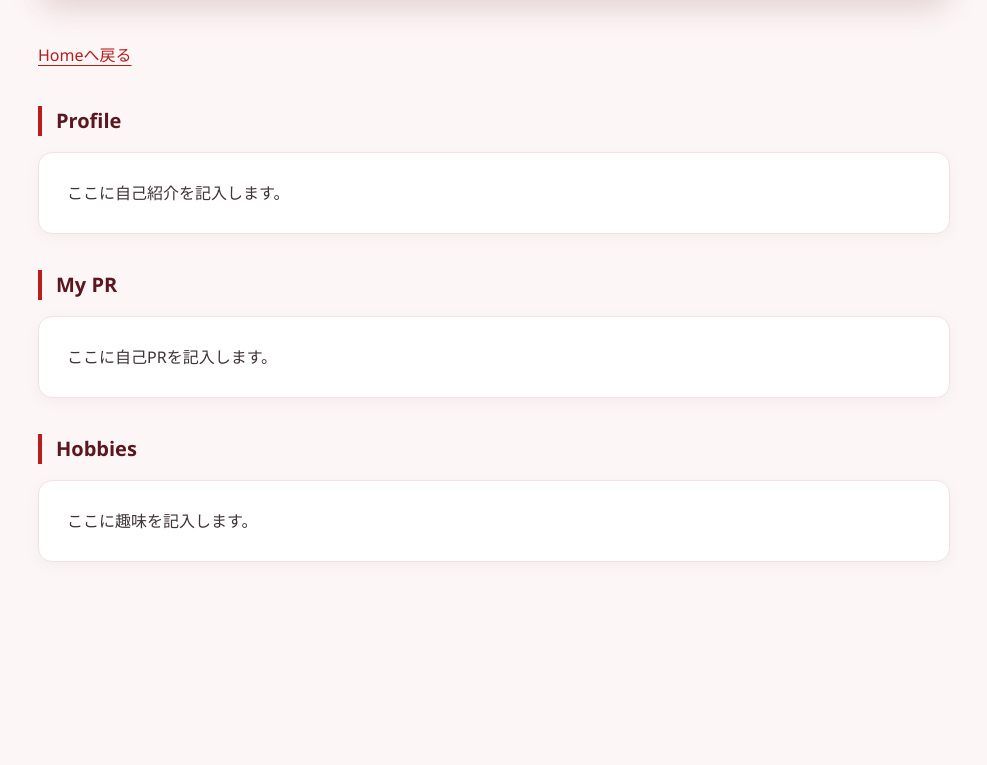
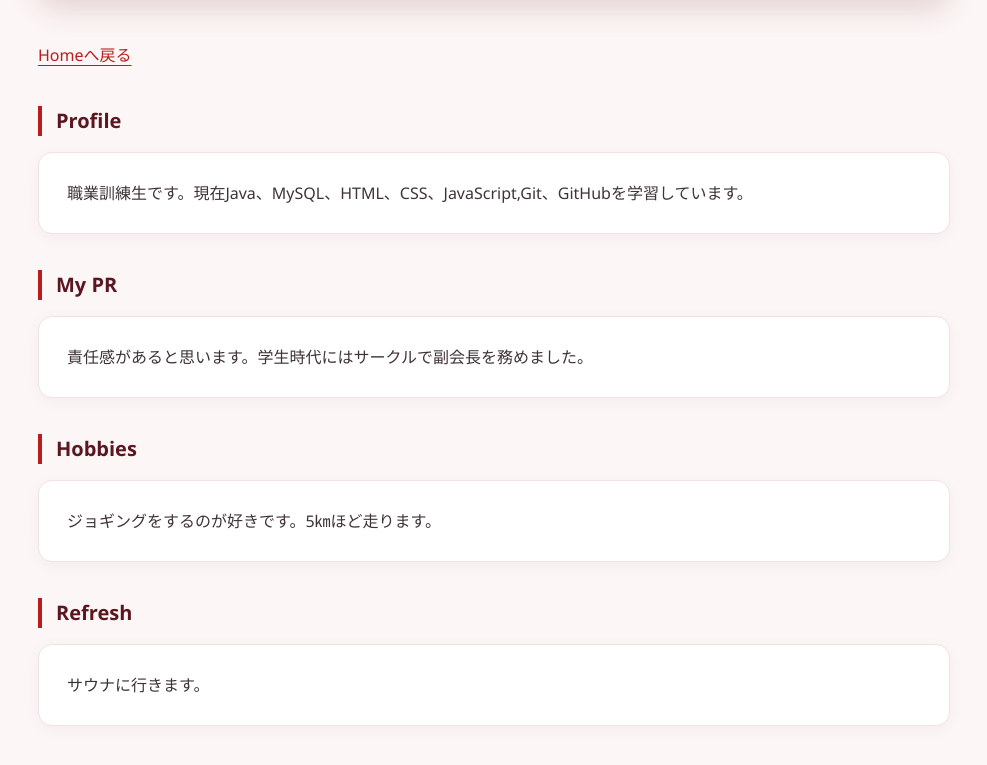
Before and after one commit to abe-sh1/abe-sh1.github.io, a plain HTML site: page Aboutme.html in a window 1280 px wide. Shown: the part 219-984 px from the top of the page, without its empty margins (146-1133 px from the left). Before the commit the page ends 861 px from the top, so only its background shows below. Drawn offline with Linux system fonts and the light colour scheme.

Commit message:
content: Aboutmeの充実

```diff
--- a/Aboutme.html
+++ b/Aboutme.html
@@ -18,17 +18,22 @@
 	<main>
 		<section>
 			<h2>Profile</h2>
-			<p>ここに自己紹介を記入します。</p>
+			<p>職業訓練生です。現在Java、MySQL、HTML、CSS、JavaScript,Git、GitHubを学習しています。<br>
+
+			</p>
 		</section>
 		<section>
 			<h2>My PR</h2>
-			<p>ここに自己PRを記入します。</p>
+			<p>責任感があると思います。学生時代にはサークルで副会長を務めました。</p>
 		</section>
 		<section>
 			<h2>Hobbies</h2>
-			<p>ここに趣味を記入します。</p>
+			<p>ジョギングをするのが好きです。5㎞ほど走ります。</p>
 		</section>
-
+		<section>
+			<h2>Refresh</h2>
+			<p>サウナに行きます。</p>
+		</section>
 	</main>
 </body>
 
```
Also changed, not shown: 1 other file.
